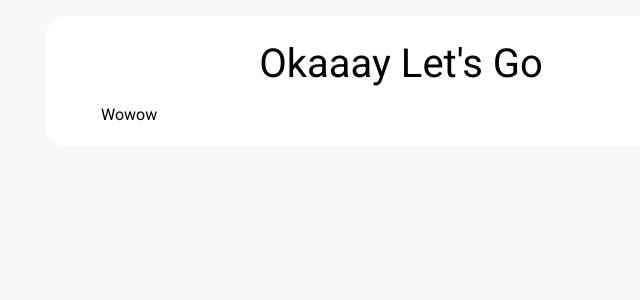
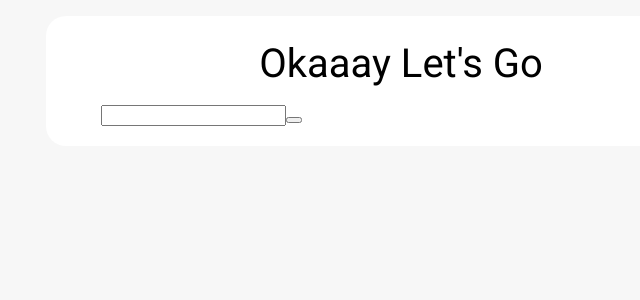
Before and after one commit to deniskolomoyets/task_manager, a React (Vite) app: page / in a window 1280 px wide. Shown: the top 300 px of the page, without its empty margins (239-879 px from the left). Built offline with nearby package versions, Linux system fonts and the light colour scheme.

Commit message:
add logic for component InputPlus

```diff
--- a/src/views/components/InputPlus/index.tsx
+++ b/src/views/components/InputPlus/index.tsx
@@ -5,5 +5,33 @@ interface InputePlusProps {
   onAdd: (title: string) => void;
 }
 export const InputPlus: React.FC<InputePlusProps> = ({ onAdd }) => {
-  return <div>Wowow</div>;
+  const [inputValue, setInputValue] = React.useState("");
+
+  const addTask = React.useCallback(() => {
+    onAdd(inputValue);
+    setInputValue("");
+  }, [inputValue]); //usecallback is used so that a new function is not created during re-rendering
+
+  return (
+    <div className={styles.inputPlus}>
+      <input
+        type="text"
+        className={styles.inputPlusValue}
+        value={inputValue}
+        onChange={(e) => {
+          setInputValue(e.target.value);
+        }}
+        onKeyDown={(e) => {
+          if (e.key === "Enter") {
+            addTask();
+          }
+        }}
+      />
+      <button
+        onClick={addTask}
+        aria-label="Add"
+        className={styles.inputPlusButton}
+      />
+    </div>
+  );
 };
```
